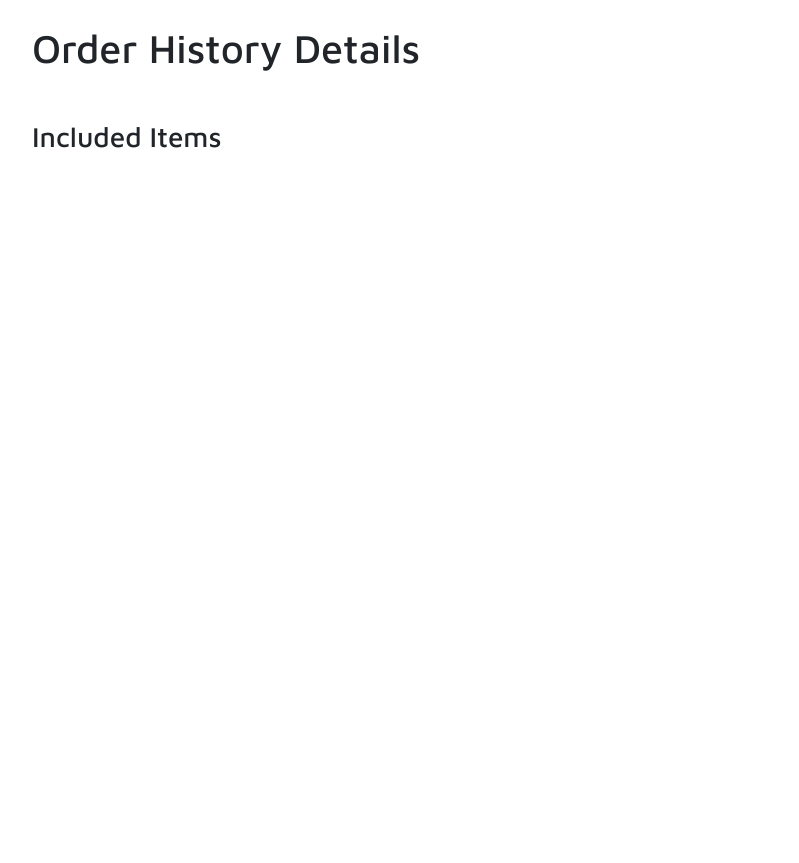
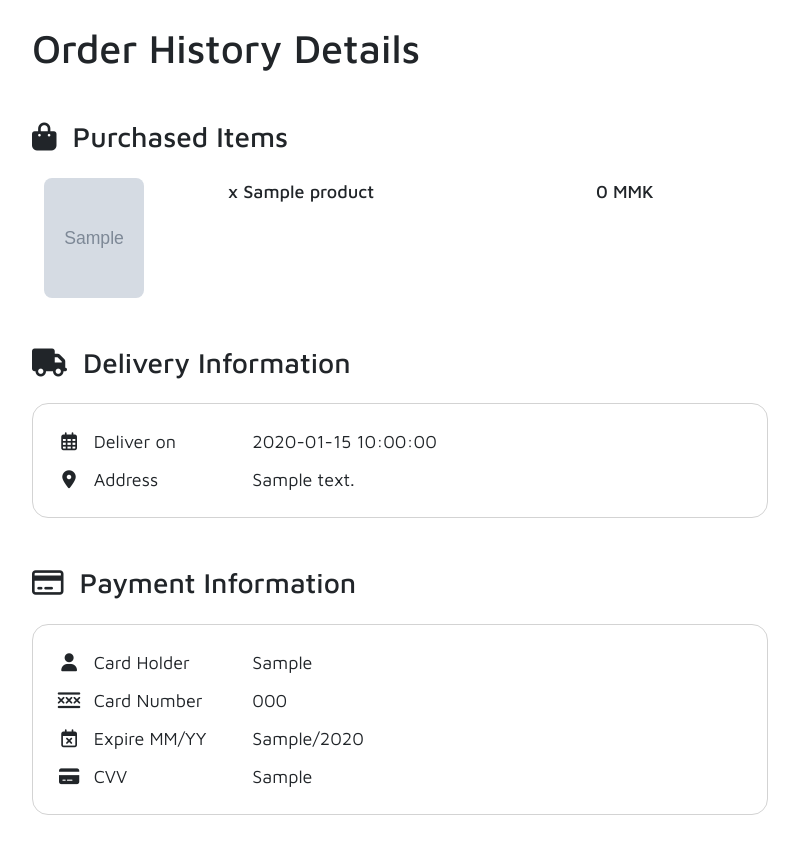
Before and after one commit to maw9/Union-Mall, a PHP site: page /user/OrderHistoryDetail.php?order_id=1 in a window 1280 px wide. Shown: the whole page, without its empty margins (240-1039 px from the left). Before the commit the page ends 148 px from the top, so only its background shows below. Run offline with PHP 8.4, Linux system fonts and the light colour scheme; tables that the repository leaves empty or names only in its code hold one stand-in row (values such as "Sample post"); grey boxes marked "Sample" are stand-in pictures; data that the repository does not hold is empty.

Commit message:
order history detail completed

```diff
--- a/style/order_history_detail.css
+++ b/style/order_history_detail.css
@@ -4,3 +4,35 @@
     margin: 0;
     padding: 0;
 }
+
+.ordered-item {
+    font-size: 18px;
+    font-weight: 500;
+}
+
+.ordered-item img {
+    width: 100px;
+    height: 120px;
+    object-fit: cover;
+    border-radius: 8px;
+}
+
+.delivery, .payment {
+    font-size: 18px;
+}
+
+.info-label {
+    display: inline-block;
+    width: 150px;
+}
+
+.address-info-container, .payment-info-container {
+    border: 1px solid lightgray;
+    padding: 24px;
+    border-radius: 16px;
+}
+
+.address-info-container i, .payment-info-container i {
+    width: 24px;
+    text-align: center;
+}
--- a/user/ContactUs.php
+++ b/user/ContactUs.php
@@ -16,7 +16,7 @@
         $pdo->exec($insert_feedback_query);
         header("Location: Index.php");
     } catch (PDOException $pde) {
-        echo $pde->get_message();
+        echo $pde->getMessage();
     }
 }
 
@@ -24,12 +24,14 @@
 
 <!DOCTYPE html>
 <html lang="en">
+
 <head>
     <meta charset="UTF-8">
     <meta name="viewport" content="width=device-width, initial-scale=1.0">
     <title>Contact Us</title>
     <link rel="stylesheet" href="../style/contact_us.css">
 </head>
+
 <body>
     <div class="container">
         <div class="row">
@@ -97,4 +99,5 @@
         </div>
     </div>
 </body>
+
 </html>
--- a/user/OrderHistoryDetail.php
+++ b/user/OrderHistoryDetail.php
@@ -1,42 +1,108 @@
 <?php
 require_once("../style/Head.php");
+require_once("../database/TableNames.php");
+require_once("../database/Connect.php");
 
 $order_id = $_GET['order_id'];
 
-$include_items_query = "SELECT $order_product_table.*, $product_table.name, $product_table.price, $product_table.image_url as 'product_name', 'product_price', 'product_img_url'
+$include_items_query = "SELECT $order_product_table.*, $product_table.name, $product_table.price, $product_table.image_url
     FROM $order_product_table LEFT JOIN
     $product_table ON $order_product_table.product_id = $product_table.id WHERE $order_product_table.order_id=$order_id;";
+
+try {
+    $stmt = $pdo->query($include_items_query);
+    $include_items = $stmt->fetchAll(PDO::FETCH_ASSOC);
+} catch (PDOException $pde) {
+    echo $pde->getMessage();
+}
+
+$delivery_query = "SELECT * from $delivery_table WHERE order_id=$order_id";
+try {
+    $stmt = $pdo->query($delivery_query);
+    $delivery_info = $stmt->fetch(PDO::FETCH_ASSOC);
+} catch (PDOException $pde) {
+    echo $pde->getMessage();
+}
+
+$payment_query = "SELECT * from $payment_table WHERE order_id=$order_id";
+try {
+    $stmt = $pdo->query($payment_query);
+    $payment_info = $stmt->fetch(PDO::FETCH_ASSOC);
+} catch (PDOException $pde) {
+    echo $pde->getMessage();
+}
 
 ?>
 
 <!DOCTYPE html>
 <html lang="en">
+
 <head>
     <meta charset="UTF-8">
     <meta name="viewport" content="width=device-width, initial-scale=1.0">
     <title>Order Detail</title>
     <link rel="stylesheet" href="../style/order_history_detail.css">
 </head>
+
 <body>
     <div class="container">
         <div class="row">
             <div class="col-2"></div>
             <div class="col-8">
                 <h1 class="mt-4">Order History Details</h1>
-                <h3 class="mt-5">Included Items</h3>
-                <div class="container cart-items">
-                <?php foreach ($cart_items as $item) : ?>
-                    <div class="row mb-3">
-                        <div class="col-9">
-                            <?= $item['qty'] ?>x <?= $item['name'] ?>
+                <h3 class="mt-5"><i class="fa-solid fa-bag-shopping me-3"></i>Purchased Items</h3>
+                <div class="container include-items mt-4">
+                    <?php foreach ($include_items as $item) : ?>
+                        <div class="row ordered-item mb-3">
+                            <div class="col-3">
+                                <img src="../<?= $item['image_url'] ?>">
+                            </div>
+                            <div class="col-6">
+                                <?= $item['quantity'] ?>x <?= $item['name'] ?>
+                            </div>
+                            <div class="col-3"><?= $item['quantity'] * $item['price'] ?> MMK</div>
                         </div>
-                        <div class="col-3"><?= $item['qty'] * $item['price'] ?> MMK</div>
-                    </div>
-                <?php endforeach ?>
+                    <?php endforeach ?>
                 </div>
+
+                <h3 class="mt-5"><i class="fa-solid fa-truck me-3"></i>Delivery Information</h3>
+                <div class="address-info-container mt-4">
+                    <i class="fa-regular fa-calendar-days delivery"></i>
+                    <span class="delivery info-label ms-2">Deliver on</span>
+                    <span class="delivery info-value ms-1"><?= $delivery_info['date_to_deliver'] ?></span>
+                    <br>
+
+                    <i class="fa-solid fa-location-dot mt-3 delivery"></i>
+                    <span class="delivery info-label ms-2">Address</span>
+                    <span class="delivery info-value ms-1"><?= $delivery_info['address'] ?></span>
+                </div>
+
+                <h3 class="mt-5"><i class="fa-regular fa-credit-card me-3"></i>Payment Information</h3>
+                <div class="payment-info-container mt-4 mb-5">
+                    <i class="fa-solid fa-user payment"></i>
+                    <span class="payment info-label ms-2">Card Holder</span>
+                    <span class="payment info-value ms-1"><?= $payment_info['card_holder'] ?></span>
+                    <br>
+
+                    <i class="fa-solid fa-xmarks-lines mt-3 payment"></i>
+                    <span class="payment info-label ms-2">Card Number</span>
+                    <span class="payment info-value ms-1"><?= $payment_info['card_number'] ?></span>
+                    <br>
+
+                    <i class="fa-regular fa-calendar-xmark mt-3 payment"></i>
+                    <span class="payment info-label ms-2">Expire MM/YY</span>
+                    <span class="payment info-value ms-1"><?= $payment_info['exp_month'] ?>/<?= $payment_info['exp_year'] ?></span>
+                    <br>
+
+                    <i class="fa-solid fa-credit-card mt-3 payment"></i>
+                    <span class="payment info-label ms-2">CVV</span>
+                    <span class="payment info-value ms-1"><?= $payment_info['cvv'] ?></span>
+                </div>
+
             </div>
             <div class="col-2"></div>
         </div>
     </div>
 </body>
+
 </html>
```
Also changed, not shown: user/OrderHistory.php (+9 -7 lines), user/PlaceOrder.php (+12 -16 lines).
